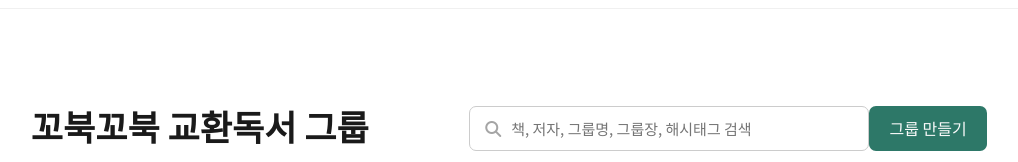
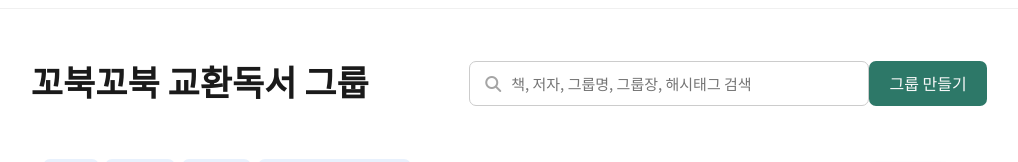
Before and after one commit to SMU-GGOBOOK/backend, a Django app: page /shareMain/Share_Main/ in a window 1280 px wide; the page is wider, and only the part inside the window is pictured. Shown: the part 109-271 px from the top of that part, without its empty margins (136-1154 px from the left). Run offline with Django 5.2, Linux system fonts and the light colour scheme; data comes from the database, SQL or seed files in the repository; both versions use the stored data as it was after the commit; some libraries are stand-ins or nearby versions; some web fonts are replaced.

Commit message:
250711 css 추가 수정
2. 메인페이지
  1) 참여중인 그룹
    - 참여중인그룹 미표시(로그아웃)일 때 feed__tabs 상하margin css조정

```diff
--- a/webGBGB/static/css/Share_Main.css
+++ b/webGBGB/static/css/Share_Main.css
@@ -17,6 +17,7 @@ body, input, select, textarea, button {
 
 /* 참여 중인 그룹 표시부분 */
 .feed__join{
+    margin-bottom: 70px;
     padding: 20px 50px 25px;
     border: 1px solid #f0f0f0;
     border-radius: 7px;
@@ -75,7 +76,7 @@ body, input, select, textarea, button {
 
 /* 꼬북꼬북 교환독서 그룹 목록 */
 .feed__tabs{
-    margin: 70px 0 50px;
+    margin: 25px 0 60px;
     padding-left: 10px;
     height: 38px;
     display: flex;
```
Also changed, not shown: webGBGB/db.sqlite3.
